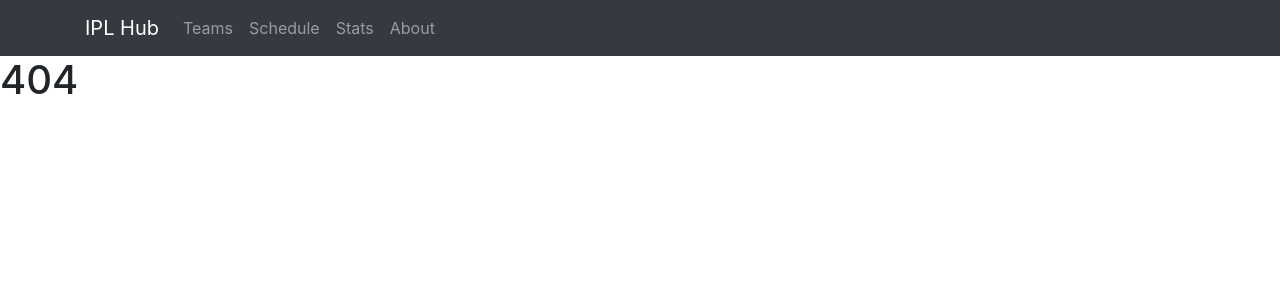
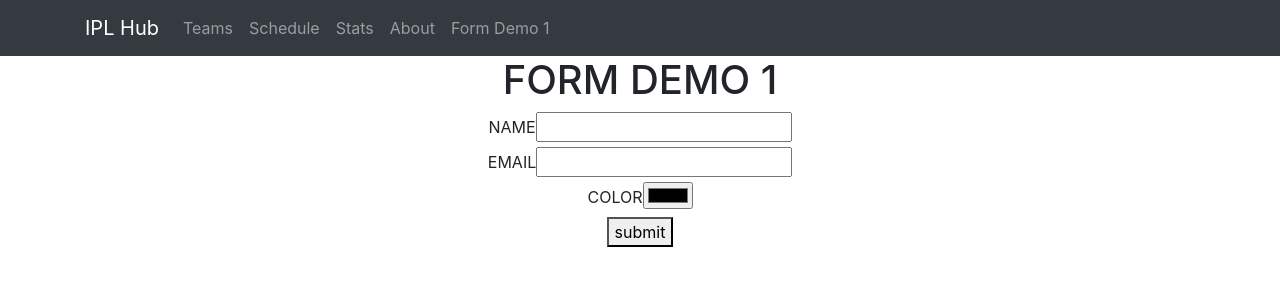
Before and after one commit to samirvithlani/harsh_lamya_react, a React (Vite) app: page /formdemo1 in a window 1280 px wide. Before the commit this address had no page. Shown: the top 300 px of the page. Built offline with nearby package versions, Linux system fonts and the light colour scheme.

Commit message:
input handling

```diff
--- a/package.json
+++ b/package.json
@@ -10,6 +10,7 @@
     "preview": "vite preview"
   },
   "dependencies": {
+    "axios": "^1.9.0",
     "react": "^18.2.0",
     "react-dom": "^18.2.0",
     "react-router-dom": "^7.5.0"
--- a/src/App.jsx
+++ b/src/App.jsx
@@ -15,6 +15,7 @@ import { Teams } from "./components/IPL/Teams";
 import { TeamDetail } from "./components/IPL/TeamDetail";
 import { Error404 } from "./components/Error404";
 import { Schedual } from "./components/IPL/Schedual";
+import { FormDemo1 } from "./components/form/FormDemo1";
 
 function App() {
 
@@ -33,6 +34,7 @@ function App() {
         <Route path="/teams/teamdetail/:id" element ={<TeamDetail/>}></Route>
         <Route path="/schedual" element = {<Schedual/>}></Route>
         <Route path="/*" element={<Error404/>}></Route>
+        <Route path ="/formdemo1" element = {<FormDemo1/>}></Route>
       </Routes>
 
     </div>
--- a/src/components/Navbar.jsx
+++ b/src/components/Navbar.jsx
@@ -41,6 +41,9 @@ export const Navbar = (props) => {
             <li className="nav-item">
               <a className="nav-link" href="#">About</a>
             </li>
+            <li className="nav-item">
+              <Link className="nav-link" to="/formdemo1">Form Demo 1</Link>
+            </li>
           </ul>
         </div>
       </div>
--- /dev/null
+++ b/src/components/form/FormDemo1.jsx
@@ -0,0 +1,46 @@
+import React, { useState } from 'react'
+
+export const FormDemo1 = () => {
+    const [name, setname] = useState("")
+    const [email, setemail] = useState("")
+    const [isSubbmited, setisSubbmited] = useState(false)
+    const [color, setcolor] = useState("black")
+    const nameHandler = (event)=>{
+        console.log(event.target.value)
+        setname(event.target.value)
+    }
+    const submitData = ()=>{
+        //alert("name = "+name  + " email = "+email)
+        setisSubbmited(true)
+    }
+  return (
+    <div style={{textAlign:"center"}}>
+        <h1>FORM DEMO 1</h1>
+        <div>
+            <label>NAME</label>
+            <input type='text' onChange={(event)=>{nameHandler(event)}}></input>
+            {name}
+        </div>
+        <div>
+            <label>EMAIL</label>
+            <input type='text' onChange={(event)=>{setemail(event.target.value)}}></input>
+            {email}
+        </div>
+        <div>
+            <label>COLOR</label>
+            <input type='color' onChange={(event)=>{setcolor(event.target.value)}}></input>
+        </div>
+        <div>
+            <button onClick={()=>{submitData()}}>submit</button>
+        </div>
+        {
+            isSubbmited && <div style={{color:color}}>
+            <h1>OUTPUT</h1>
+            <h1>NAME = {name}</h1>
+            <h1>EMAIL = {email}</h1>
+        </div>
+        }
+
+    </div>
+  )
+}
```
Also changed, not shown: 1 other file (tests, documents, lock files or other folders).
